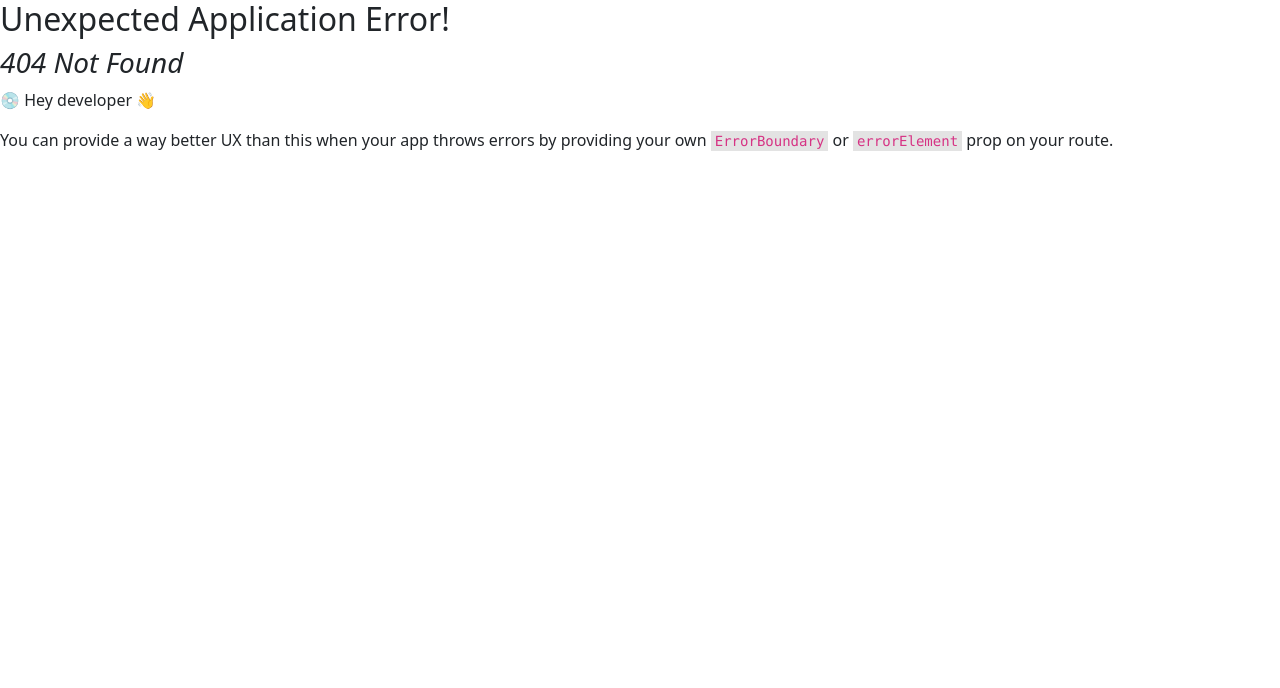
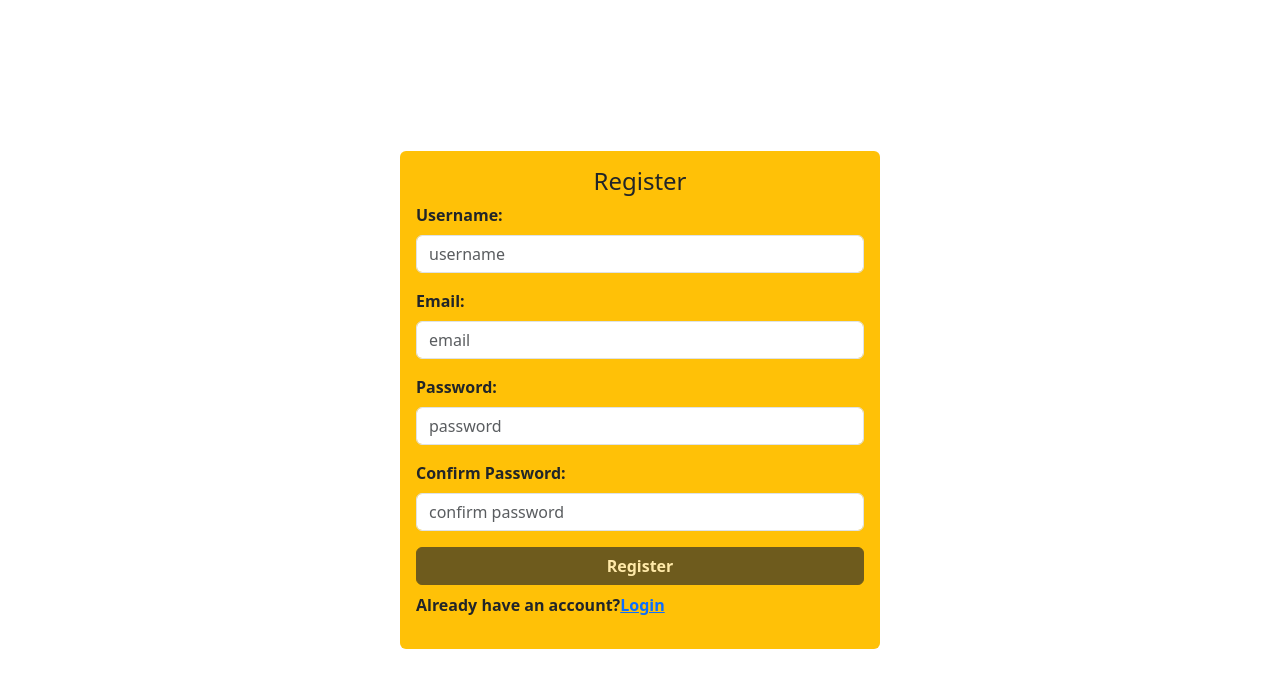
Before and after one commit to rhshowrov/Burger_builder-React, a React (Vite) app: page /signup in a window 1280 px wide. Before the commit this address had no page. Shown: the top 688 px of the page. Built offline with nearby package versions, Linux system fonts and the light colour scheme.

Commit message:
"home and registration"

```diff
--- a/src/main.jsx
+++ b/src/main.jsx
@@ -11,6 +11,7 @@ import { Provider } from "react-redux";
 import CheckOut from "./components/BurgerBuilding/CheckOut";
 import Login from "./routes/Login";
 import Logout from "./routes/Logout";
+import Registration from "./routes/Registration";
 const router = createBrowserRouter([
   {
     path: "/",
@@ -38,6 +39,10 @@ const router = createBrowserRouter([
     path:"/login",
     element:<Login />,
   },
+  {
+    path:"/signup",
+    element:<Registration />,
+  },
 ]);
 createRoot(document.getElementById("root")).render(
   <StrictMode>
--- a/src/routes/Home.jsx
+++ b/src/routes/Home.jsx
@@ -1,7 +1,7 @@
+import styles from "./Home.module.css"
 const Home =()=>{
     return(
-        <div>
-            Burger Builder Home
+        <div className={styles.backimg}>
         </div>
     )
 }
--- /dev/null
+++ b/src/routes/Home.module.css
@@ -0,0 +1,9 @@
+.backimg{
+    background-image: url("/burgerback.jpg");
+    background-size: cover;
+    background-position: center;
+    width: auto;
+    height: 100vh;
+    border-radius: 5px;
+
+}
--- a/src/routes/Login.jsx
+++ b/src/routes/Login.jsx
@@ -62,7 +62,7 @@ const Login = () => {
         </Form>
         <div className="d-flex flex-row mt-2">
           <p>Don't have an account? </p>
-          <Link to="/register">Sign Up</Link>
+          <Link to="/signup">Sign Up</Link>
         </div>
       </div>
     </div>
--- a/src/routes/Registration.jsx
+++ b/src/routes/Registration.jsx
@@ -0,0 +1,134 @@
+import { useState } from "react";
+import { useDispatch, useSelector } from "react-redux";
+import { Link, Navigate } from "react-router-dom";
+import {
+  Alert,
+  Button,
+  Form,
+  FormGroup,
+  Input,
+  Label,
+  Spinner,
+} from "reactstrap";
+import { registerUser } from "../store/authSlice"; // Make sure this is imported
+
+const Registration = () => {
+  const { isAuthorized, authStatus, loading, color } = useSelector(
+    (store) => store.auth
+  );
+  const [username, setUsername] = useState("");
+  const [password, setPassword] = useState("");
+  const [password2, setPassword2] = useState(""); // Password confirmation
+  const [email, setEmail] = useState("");
+  const [redirect, setRedirect] = useState(false);
+  const [passwordError, setPasswordError] = useState(""); // Error state for password mismatch
+  const dispatch = useDispatch();
+
+  if (isAuthorized) {
+    return <Navigate to="/" replace />;
+  }
+
+  const handleSubmit = async (e)  => {
+    e.preventDefault();
+
+    // Password confirmation check
+    if (password !== password2) {
+      setPasswordError("Passwords do not match!");
+      return;
+    }
+    setPasswordError(""); // Clear error if passwords match
+
+    try {
+        const result = await dispatch(registerUser({ username, email, password }));
+
+        // Check if the action was successful
+        if (registerUser.fulfilled.match(result)) {
+            setRedirect(true);
+        }
+      } catch (error) {
+        console.error("Registration failed:", error);
+      }
+    };
+
+
+
+
+
+  if (redirect) {
+    return <Navigate to="/login" replace />;
+  }
+
+  return (
+    <div className="d-flex justify-content-center align-items-center w-50 vh-100 mx-auto fw-bold">
+      <div className="d-flex flex-column justify-content-center bg-warning w-75 p-3 rounded-2">
+        <h4 className="text-center">Register</h4>
+        <Form onSubmit={handleSubmit}>
+          <FormGroup>
+            <Label for="username">Username:</Label>
+            <Input
+              type="text"
+              required
+              placeholder="username"
+              name="username"
+              value={username}
+              onChange={(e) => setUsername(e.target.value)}
+            />
+          </FormGroup>
+          <FormGroup>
+            <Label for="email">Email:</Label>
+            <Input
+              type="email"
+              required
+              placeholder="email"
+              name="email"
+              value={email}
+              onChange={(e) => setEmail(e.target.value)}
+            />
+          </FormGroup>
+          <FormGroup>
+            <Label for="password">Password:</Label>
+            <Input
+              type="password"
+              required
+              placeholder="password"
+              name="password"
+              value={password}
+              onChange={(e) => setPassword(e.target.value)}
+            />
+          </FormGroup>
+          <FormGroup>
+            <Label for="password2">Confirm Password:</Label>
+            <Input
+              type="password"
+              required
+              placeholder="confirm password"
+              name="password2"
+              value={password2}
+              onChange={(e) => setPassword2(e.target.value)}
+            />
+          </FormGroup>
+          {passwordError && <Alert color="danger">{passwordError}</Alert>}
+
+          {authStatus && <Alert color={color}>{authStatus}</Alert>}
+          <div className="w-100 mt-3">
+            <Button
+              className="w-100 fw-bold"
+              disabled={
+                !username || !password || !password2 || !email || !password || !password2
+              }
+              color="dark"
+            >
+              {loading ? <Spinner size="sm" color="light" /> : "Register"}
+            </Button>
+          </div>
+        </Form>
+        <div className="d-flex flex-row mt-2">
+          <p>Already have an account? </p>
+          <Link to="/login">Login</Link>
+        </div>
+      </div>
+    </div>
+  );
+};
+
+export default Registration;
--- a/src/store/authSlice.js
+++ b/src/store/authSlice.js
@@ -6,7 +6,7 @@ export const loginUser=createAsyncThunk('api/login',
     async({username,password},{rejectWithValue})=>{
         try{
             const res= await api.post('api/user/login/',{username,password})
-            console.log(res)
+
             return res.data
         }catch(error){
             //no response means Network error
@@ -15,12 +15,28 @@ export const loginUser=createAsyncThunk('api/login',
             }
 
             // If server responded with an error
-            return rejectWithValue(error.response.data);
+            return rejectWithValue(error.response.data.error);
           }
 
         }
 )
+export const registerUser=createAsyncThunk('/api/signup/',
+  async({username,email,password},{rejectWithValue})=>{
+    try{
 
+      const res= await api.post('/api/user/signup/',{username,email,password})
+      console.log(res)
+      return res.data
+    }
+    catch(error){
+      console.log("inside Error!!");
+      if(!error.response){
+        return rejectWithValue("Network Error! Check Internet or Server Status.");
+      }
+      return rejectWithValue(error.response.data)
+    }
+  }
+)
 const initialState={
     isAuthorized:false,
     token:null,
@@ -60,10 +76,24 @@ const authSlice =createSlice({
               .addCase(loginUser.rejected,(state,action)=>{
                 state.loading=false;
                 state.color="danger";
-                console.log(action.payload.error);
-
-                state.authStatus=action.payload.error
+                state.authStatus=action.payload
               })
+              .addCase(registerUser.fulfilled, (state) => {
+                // Set tokens in localStorage when login is successful
+                localStorage.clear();
+                state.loading = false;
+                state.color = "success";
+                state.authStatus = 'Signup Successful! please Login';
+            })
+                .addCase(registerUser.pending,(state)=>{
+                  state.loading=true;
+                })
+                .addCase(registerUser.rejected,(state,action)=>{
+                  console.log(action.payload)
+                  state.loading=false;
+                  state.color="danger";
+                  state.authStatus=action.payload
+                })
         },
 
 });
```
Also changed, not shown: public/burgerback.jpg (added).
